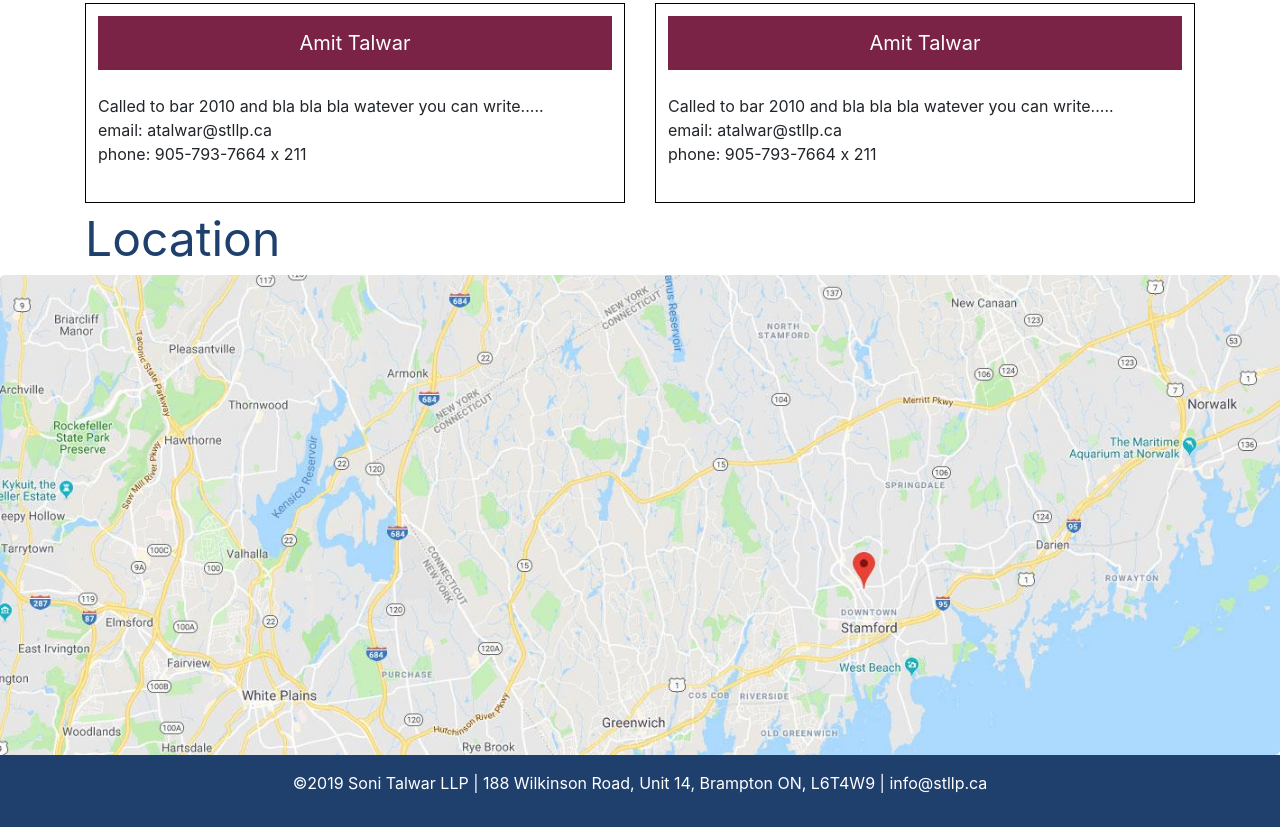
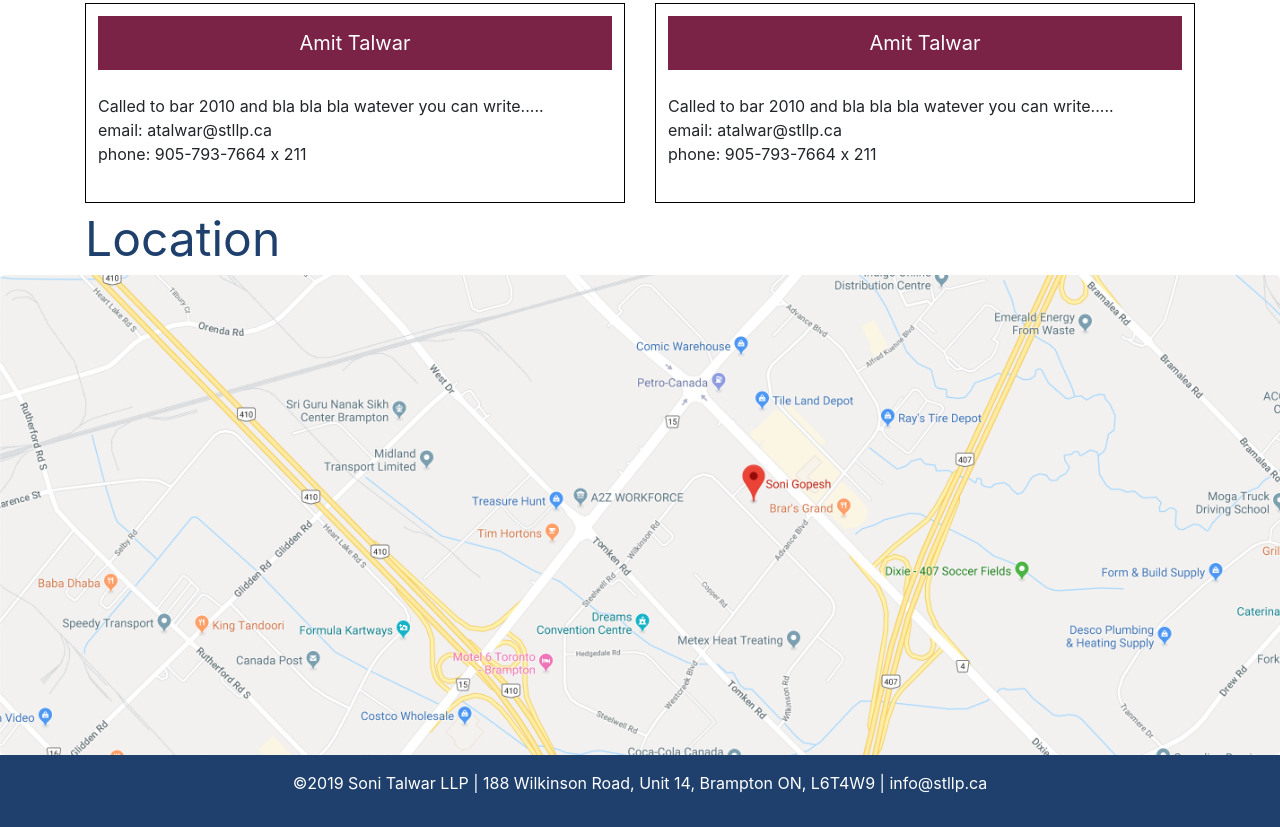
Before and after one commit to vijaysharm/stllp, a plain HTML site: page index.html in a window 1280 px wide. Shown: the part 1044-1871 px from the top of the page. Drawn offline with nearby package versions, Linux system fonts and the light colour scheme.

Commit message:
Fixed location map

```diff
--- a/index.html
+++ b/index.html
@@ -52,7 +52,7 @@
 		}
 
 		.geolocation {
-				background-image: url("images/gmap.jpg");
+				background-image: url("images/gmap.png");
 				background-size: cover;
 				min-height: 480px;
 		}
@@ -142,10 +142,12 @@
 	<div class="container">
 		<div><span class="text-48 st-blue">Location</span></div>
 	</div>
-	<div class="jumbotron geolocation" style="margin: 0px;">
-		<div class="container">
+	<a href="https://www.google.com/maps/place/188+Wilkinson+Road,+Unit+14,+Brampton+ON,+L6T4W9/" target="_blank" rel="noopener noreferrer">
+		<div class="jumbotron geolocation" style="margin: 0px;">
+			<div class="container">
+			</div>
 		</div>
-	</div>
+	</a>
 	<div class="container-fluid" style="background-color:#1F406D;">
 		<div class="container" style="padding: 16px 0px;">
 			<p style="text-align: center" class="text-white">©2019 Soni Talwar LLP |  188 Wilkinson Road, Unit 14, Brampton ON, L6T4W9 |  info@stllp.ca</p>
```
Also changed, not shown: images/gmap.jpg (deleted), images/gmap.png (added).
